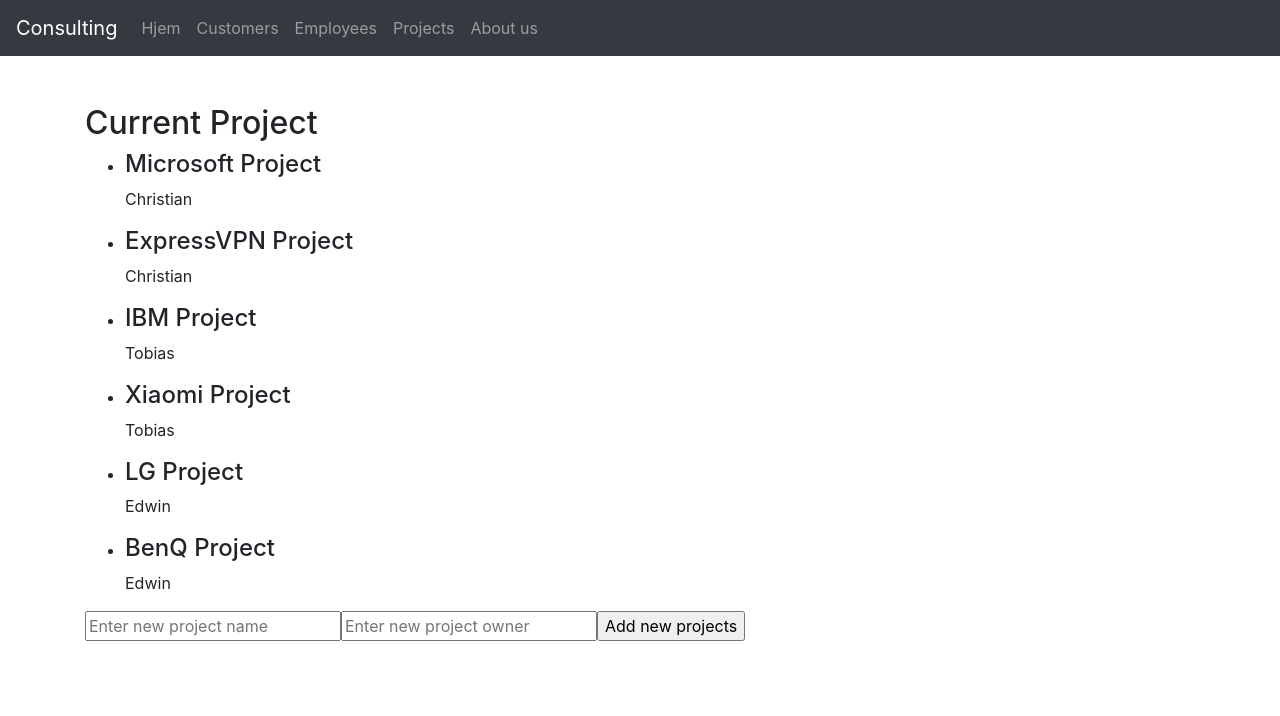
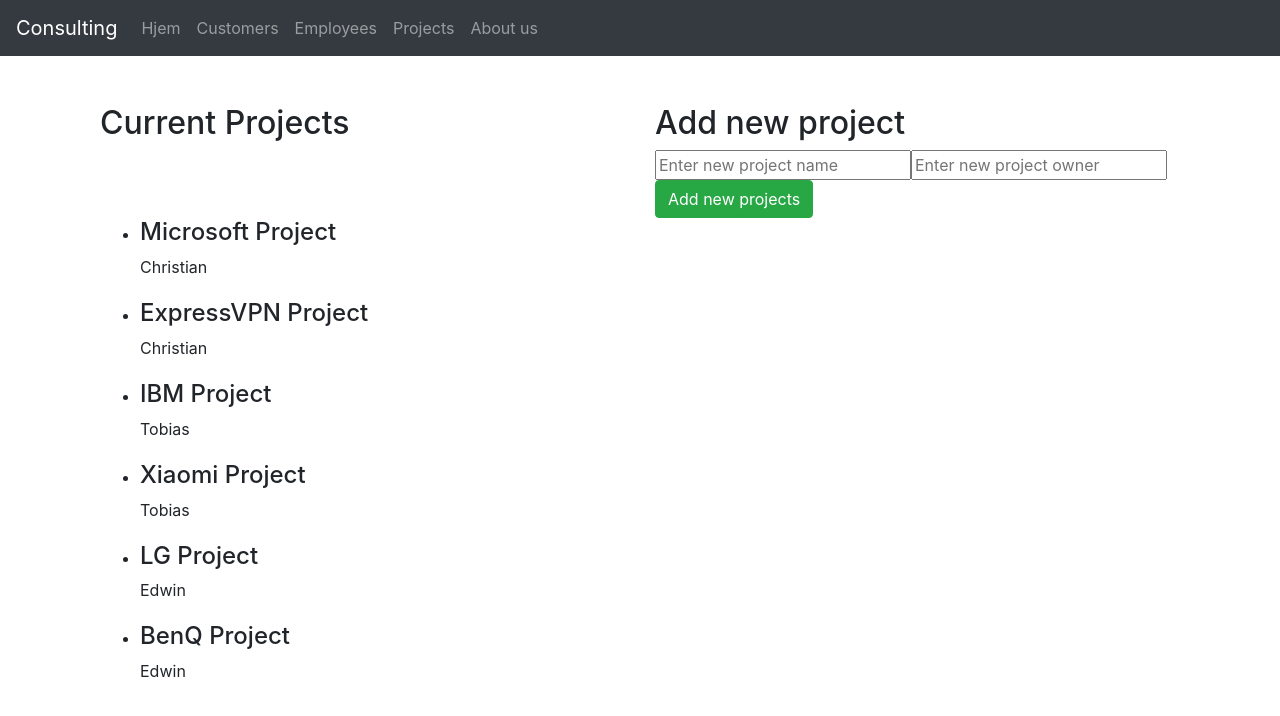
Before and after one commit to TobiasLab/pgr305_oblig, a React (Create React App) app: page /project in a window 1280 px wide. Shown: the top 716 px of the page. Built offline with nearby package versions, Linux system fonts and the light colour scheme.

Commit message:
Small fixes, no more bugs in console!

```diff
--- a/src/components/Employees.js
+++ b/src/components/Employees.js
@@ -16,17 +16,17 @@
         {
             Name: "Christian",
             Age: 21,
-            Projects: ["Test1", "Test2"]
+            Projects: ["Microsoft Project", "ExpressVPN Project"]
         },
         {
             Name: "Edwin",
             Age: 21,
-            Projects: ["Test3", "Test4"]
+            Projects: ["LG Project", "BenQ Project"]
         },
         {
             Name: "Tobias",
             Age: 24,
-            Projects: ["Test5", "Test6"]
+            Projects: ["IBM Project", "Xiaomi Project"]
         }
     ];
 
--- a/src/components/Projects.js
+++ b/src/components/Projects.js
@@ -1,6 +1,7 @@
 import React, { useState } from 'react';
 import Row from 'react-bootstrap/Row';
 import Col from 'react-bootstrap/Col';
+import Container from 'react-bootstrap/Container';
 
 const Projects = () => {
 
@@ -58,7 +59,7 @@
     let getProjects = () => {
         return projects.map((project, i) => {
             return (
-                <Col key={`e-${i}`} xl={12}>
+                <Col key={`e-${i}`} xl={12} className="mb-1">
                     <nav>
                         <ul>
                             <li>
@@ -73,12 +74,13 @@
     }
 
     return (
+        <Container>
             <Row>
                 <Col>
-                <h2>Current Project</h2>
+                    <h2>Current Projects</h2>
                 </Col>
-            {getProjects()}
                 <Col>
+                    <h2>Add new project</h2>
                     <section>
                         <input
                             type="text"
@@ -96,10 +98,15 @@
                             type="button"
                             onClick={handleClick}
                             value="Add new projects"
+                            className="btn btn-success"
                         />
                     </section>
                 </Col>
             </Row>
+            <Row>
+                {getProjects()}
+            </Row>
+        </Container>
     );
 }
 
--- a/src/pages/Customer.js
+++ b/src/pages/Customer.js
@@ -2,8 +2,6 @@
 import Row from 'react-bootstrap/Row';
 import Col from 'react-bootstrap/Col';
 import Customers from '../components/Customers';
-
-import { BrowserRouter, Switch, Route, Link, useRouteMatch } from 'react-router-dom';
 
 const Customer = () => {
 
--- a/src/pages/Employee.js
+++ b/src/pages/Employee.js
@@ -3,8 +3,6 @@
 import Col from 'react-bootstrap/Col';
 
 import Employees from '../components/Employees';
-
-import { BrowserRouter, Switch, Route, Link, useRouteMatch } from 'react-router-dom';
 
 const Employee = () => {
 
--- a/src/pages/Home.js
+++ b/src/pages/Home.js
@@ -8,7 +8,7 @@
             <Col>
                 <section>
                     <h3>Home Page</h3>
-                    <p>UI Framworks and web development tools for developers love</p>
+                    <p>UI Framworks and web development tools that developers love</p>
                 </section>
             </Col>
         </Row>
```
Lines whose indentation alone changed are shown as unchanged.
